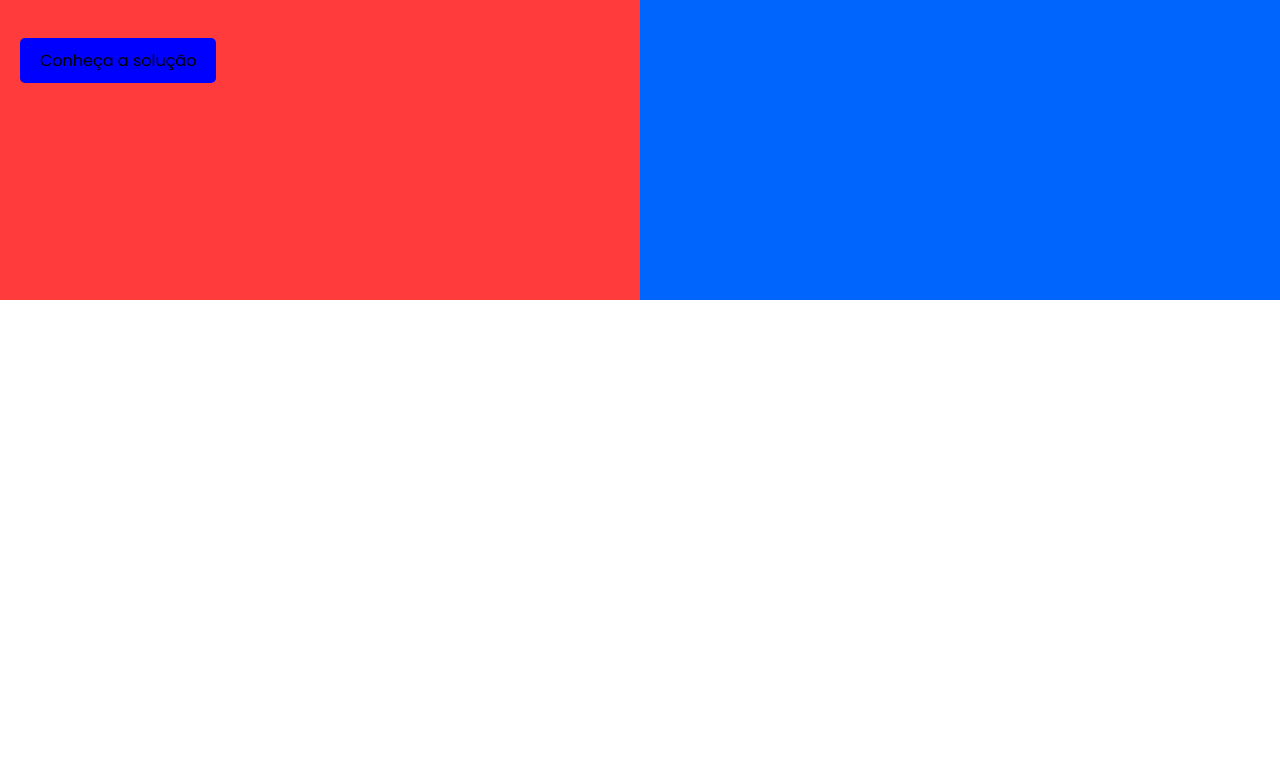
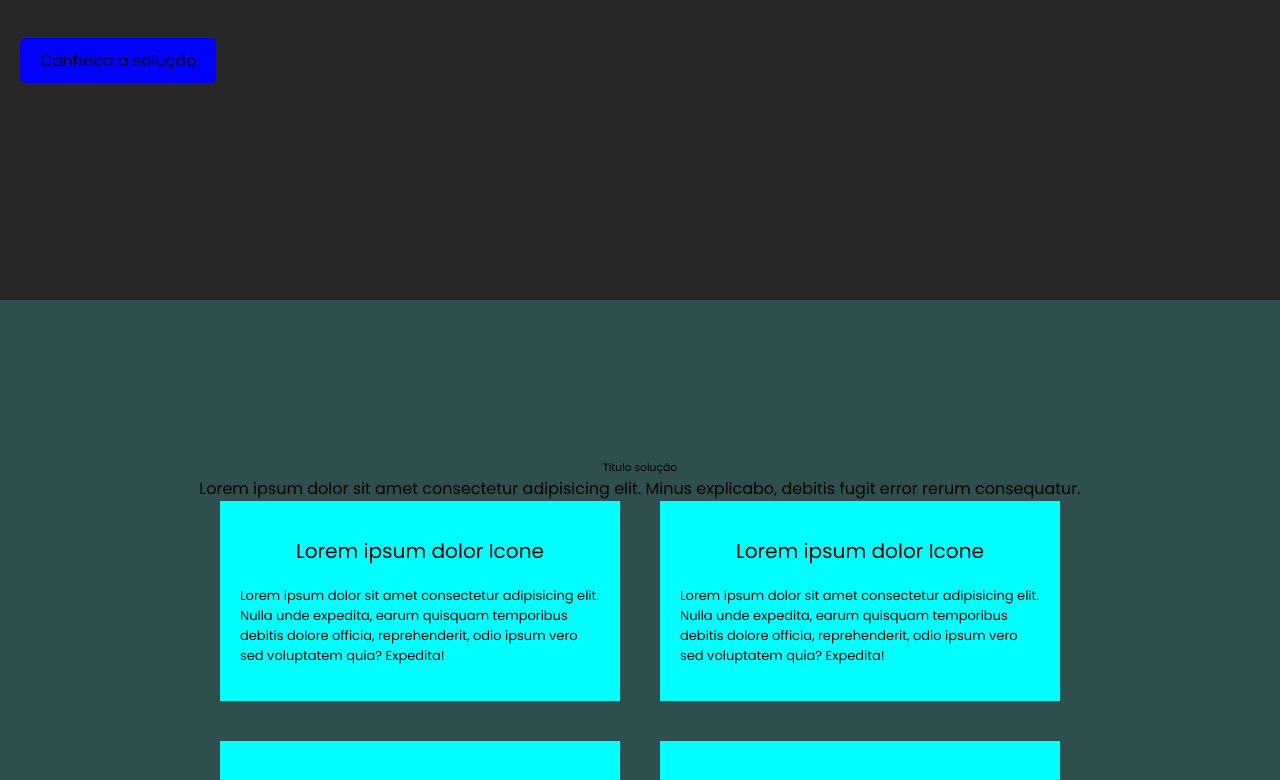
Before and after one commit to AndreyDurante/Sprint-3, a React (Vite) app in the folder sprint/: page / in a window 1280 px wide. Shown: the part 500-1280 px from the top of the page. Before the commit the page ends 800 px from the top, so only its background shows below. Built offline with nearby package versions, Linux system fonts and the light colour scheme; a web font is replaced by a local one.

Commit message:
Criando a seção de público alvo

```diff
--- a/sprint/src/App.jsx
+++ b/sprint/src/App.jsx
@@ -1,9 +1,11 @@
 import './App.css'
 import Botao from './components/Botao'
 import Head from './components/Head'
+import Solucao from './components/Solucao'
 
 function App() {
   return(
+    <div>
       <section className='landing'>
           <Head></Head>
             <article className='conteudo-landing'>
@@ -19,6 +21,22 @@ function App() {
             </div>
         </section>
 
+        <section className='solucao'>
+          <h6>Título solução</h6>
+          <p>Lorem ipsum dolor sit amet consectetur adipisicing elit. Minus explicabo, debitis fugit error rerum consequatur.</p>
+          <div className='cards-solucao'>
+            <Solucao/>
+            <Solucao/>
+            <Solucao/>
+            <Solucao/>
+          </div>
+        </section>
+
+        <section className='publico-alvo'>
+          <h2>Público Alvo</h2>
+
+        </section>
+    </div>
 
 
   )
--- /dev/null
+++ b/sprint/src/components/Solucao.jsx
@@ -0,0 +1,13 @@
+import "./solucao.css";
+
+const Solucao = () => {
+    return (
+        <div className="card">
+            <div className="titulo-solucao">
+                <h6>Lorem ipsum dolor <span>Icone</span></h6>
+            </div>
+            <p>Lorem ipsum dolor sit amet consectetur adipisicing elit. Nulla unde expedita, earum quisquam temporibus debitis dolore officia, reprehenderit, odio ipsum vero sed voluptatem quia? Expedita!</p>
+        </div>
+    )}
+
+export default Solucao
--- /dev/null
+++ b/sprint/src/components/solucao.css
@@ -0,0 +1,19 @@
+.card {
+    width: 400px;
+    height: 200px;
+    background: aqua;
+    display: flex;
+    flex-direction: column;
+    justify-content: center;
+    align-items: center;
+    gap: 20px;
+}
+
+.card p{
+    font-size: 13px;
+    width: 90%;
+}
+
+.titulo-solucao{
+    font-size: 30px;
+}
--- a/sprint/src/index.css
+++ b/sprint/src/index.css
@@ -6,6 +6,10 @@
   font-family: "Poppins", sans-serif;
   font-weight: 400;
   font-style: normal;
+}
+
+body {
+  background-color: #272727;
 }
 
 a{
@@ -31,7 +35,6 @@ a{
   width: 100vw;
   display: flex;
   width: 100%;
-  background-color: #0065fc;
 }
 
 .conteudo-landing {
@@ -40,7 +43,6 @@ a{
   align-items: flex-start;
   justify-content: center;
   height: 100vh;
-  background-color: #ff3b3b;
   width:50%;
   gap: 40px;
 }
@@ -56,5 +58,20 @@ a{
 }
 
 .imagem-landing {
-  background-color: aqua;
 }
+
+.solucao{
+  height: 100vh;
+  background-color: darkslategrey;
+  display: flex;
+  flex-direction: column;
+  align-items: center;
+  justify-content: center;
+}
+
+.cards-solucao{
+  display: grid;
+  grid-template-columns: repeat(2, 1fr);
+  grid-template-rows: repeat(2, 1fr);
+  gap: 40px;
+}
```
Also changed, not shown: sprint/src/components/Publico.jsx (added, +9 -0 lines). Lines whose indentation alone changed are shown as unchanged.
